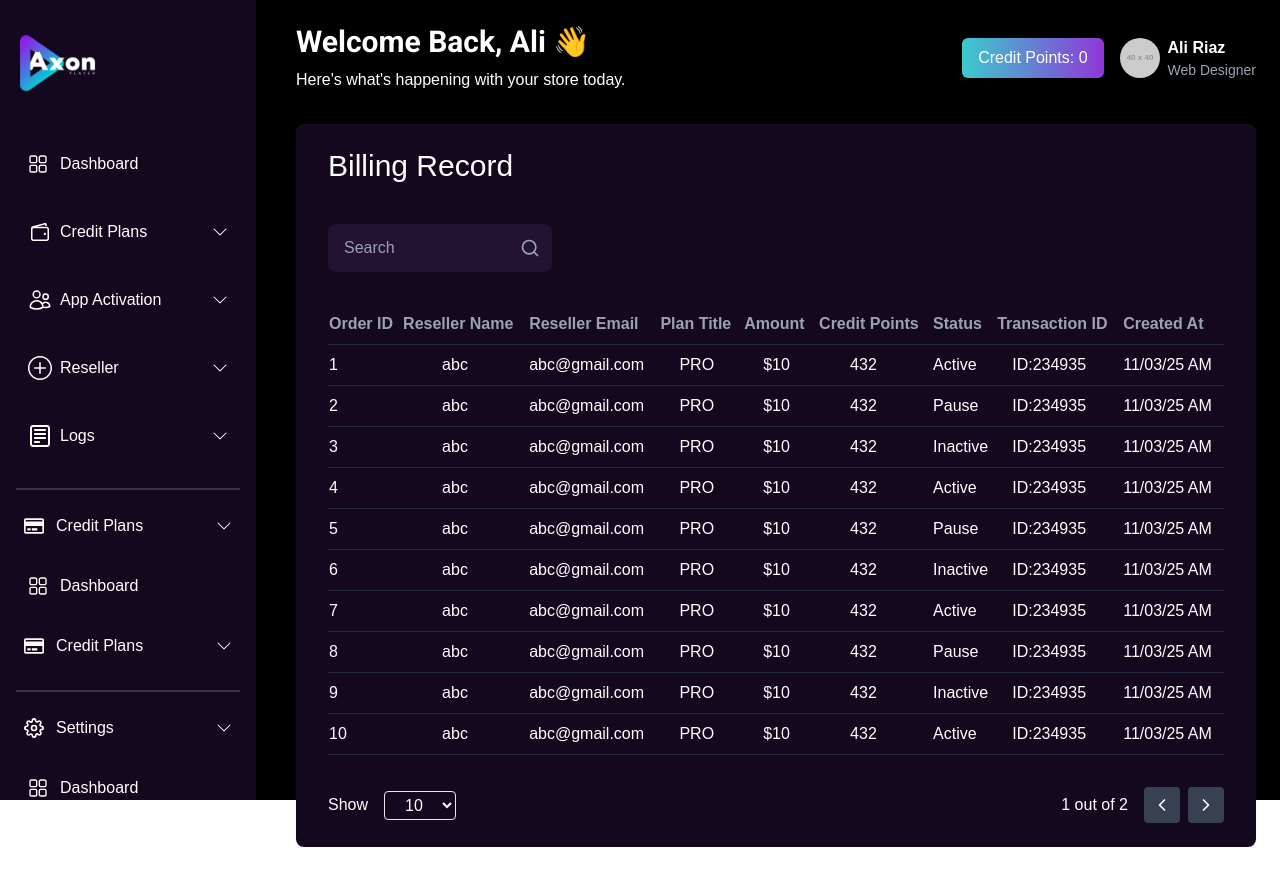
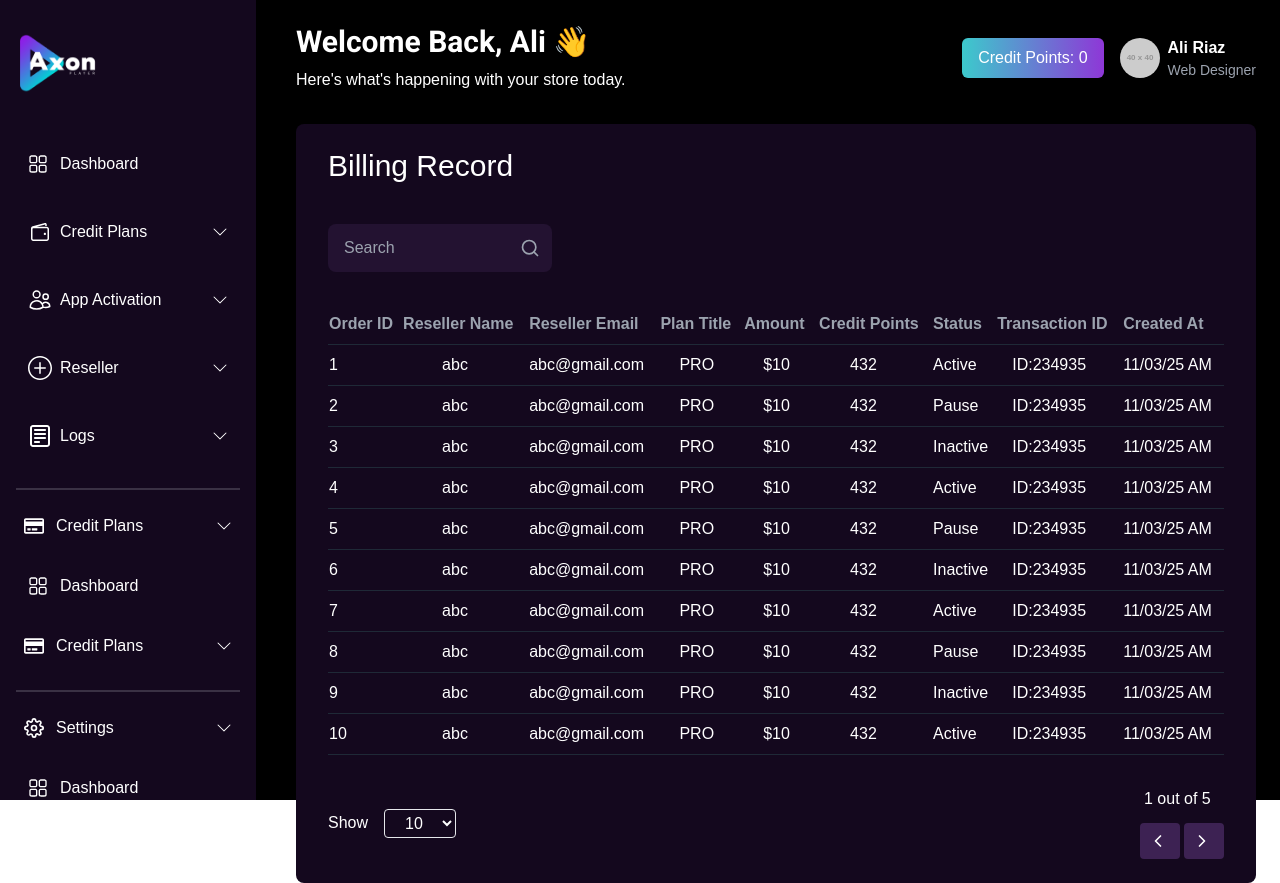
Before and after one commit to Hamzababar25/rtect-test, a Next.js app: page /CreditPlan/Billing in a window 1280 px wide. Before the commit the page ends 847 px from the top, so only its background shows below. Built offline with nearby package versions, Linux system fonts and the light colour scheme.

Commit message:
pagination sorted

```diff
--- a/app/CreditPlan/Billing/page.js
+++ b/app/CreditPlan/Billing/page.js
@@ -7,8 +7,7 @@ export default function Billing() {
   const [currentPage, setCurrentPage] = useState(1);
   const [recordsPerPage, setRecordsPerPage] = useState(10);
 
-  const totalPages = Math.ceil(20 / recordsPerPage);
-  const billingData = Array.from({ length: 22 }, (_, i) => ({
+  const billingData = Array.from({ length: 50 }, (_, i) => ({
     id: i + 1,
     reseller: "abc",
     email: "abc@gmail.com",
@@ -19,6 +18,7 @@ export default function Billing() {
     transactionId: "ID:234935",
     date: "11/03/25 AM",
   }));
+  const totalPages = Math.ceil(billingData.length / recordsPerPage);
 
   const handleRecordsChange = (e) => {
     setRecordsPerPage(Number(e.target.value));
@@ -27,7 +27,6 @@ export default function Billing() {
 
   return (
     <div className="flex h-screen bg-black text-white">
-      {/* Main Content */}
       <div className="flex-1 p-6">
         <Header />
         {/* Billing Table */}
@@ -92,21 +91,21 @@ export default function Billing() {
                 <option value={5}>5</option>
               </select>
             </div>
-            <div className="flex items-center gap-4">
-              <span>
-                {currentPage} out of {Math.ceil(20 / recordsPerPage)}
+            <div className="space-y-3">
+              <span className="pl-1">
+                {currentPage} out of {totalPages}
               </span>
-              <div className="flex gap-2">
+              <div className="flex gap-1 ">
                 <button
-                  className="p-2 bg-gray-700 rounded"
+                  className="p-2 px-2 bg-[#3D2253]  rounded w-10"
                   disabled={currentPage === 1}
                   onClick={() => setCurrentPage(currentPage - 1)}
                 >
                   <ChevronLeft size={20} />
                 </button>
                 <button
-                  className="p-2 bg-gray-700 rounded"
-                  disabled={currentPage === Math.ceil(20 / recordsPerPage)}
+                  className="p-2 px-2 bg-[#3D2253] rounded w-10"
+                  disabled={currentPage === totalPages}
                   onClick={() => setCurrentPage(currentPage + 1)}
                 >
                   <ChevronRight size={20} />
```
